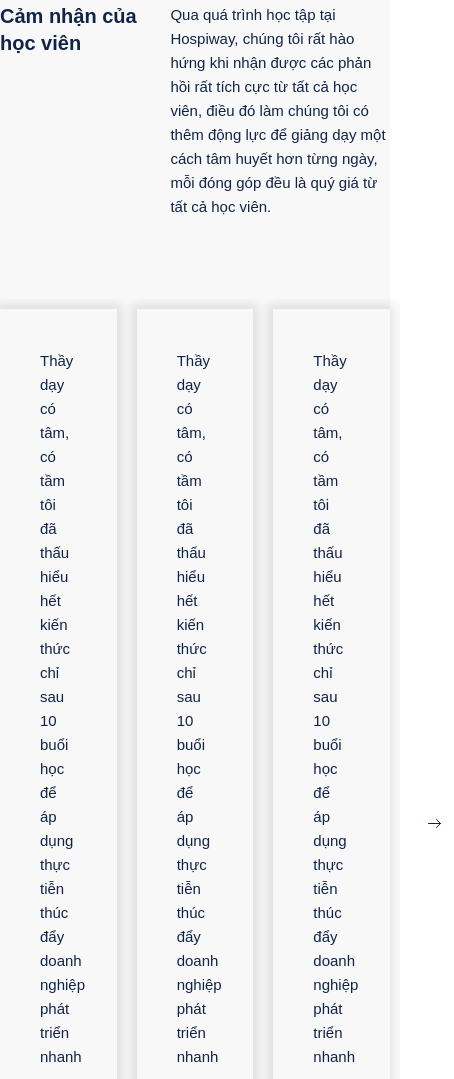
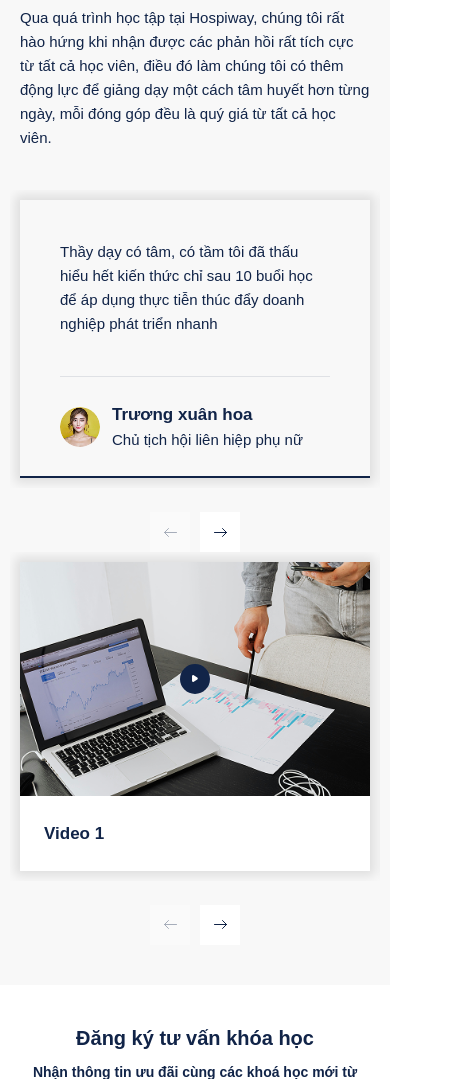
Before and after one commit to demo-ui-example/hospiway, a website with bundled scripts: page feedback.html in a window 390 px wide. Shown: the part 921-2000 px from the top of the page, 454 px wide, since content can reach past the window. Built offline with nearby package versions, Linux system fonts and the light colour scheme.

Commit message:
add mobile page fee

```diff
--- a/assets/js/index/script.js
+++ b/assets/js/index/script.js
@@ -237,20 +237,32 @@
 function swiperPageFeedback() {
   if (!document.querySelector(".swiper-teach")) return;
   var swiper = new Swiper(".swiper-teach", {
-    slidesPerView: 3,
+    slidesPerView: 1,
     spaceBetween: 20,
     navigation: {
       nextEl: ".feedback-teach .swiper-button-next",
       prevEl: ".feedback-teach .swiper-button-prev",
     },
+    breakpoints: {
+      991: {
+        slidesPerView: 3,
+        spaceBetween: 20,
+      },
+    },
   });
   if (!document.querySelector(".swiper-video")) return;
   var swiper = new Swiper(".swiper-video", {
-    slidesPerView: 3,
+    slidesPerView: 1,
     spaceBetween: 20,
     navigation: {
       nextEl: ".feedback-video .swiper-button-next",
       prevEl: ".feedback-video .swiper-button-prev",
+    },
+    breakpoints: {
+      991: {
+        slidesPerView: 3,
+        spaceBetween: 20,
+      },
     },
   });
 }
--- a/assets/scss/_feedback.scss
+++ b/assets/scss/_feedback.scss
@@ -1,11 +1,20 @@
 .feeback-sec {
   padding: 80px 0;
   background-color: #f8f8f8;
+  @media (max-width: 991px) {
+    padding: 40px 0;
+  }
   .feedback-wrap {
     display: grid;
     grid-template-columns: 4fr 6fr;
     gap: 24px;
     margin-bottom: 80px;
+    @media (max-width: 991px) {
+      grid-template-columns: 1fr;
+      gap: 16px;
+      margin-bottom: 40px;
+      padding: 0 20px;
+    }
   }
   .swiper {
     padding: 10px;
@@ -15,11 +24,23 @@
     position: relative;
     margin-left: -10px;
     margin-right: -10px;
+    @media (max-width: 991px) {
+      margin: 0;
+      padding-left: 10px;
+      padding-right: 10px;
+      padding-bottom: 64px;
+    }
     .swiper-button-next {
       right: -54px;
+      @media (max-width: 991px) {
+        right: calc(50% - 45px);
+      }
     }
     .swiper-button-prev {
       left: -54px;
+      @media (max-width: 991px) {
+        left: calc(50% - 45px);
+      }
     }
   }
   .feedback-video {
@@ -27,11 +48,23 @@
     position: relative;
     margin-left: -10px;
     margin-right: -10px;
+    @media (max-width: 991px) {
+      margin: 0;
+      padding-left: 10px;
+      padding-right: 10px;
+      padding-bottom: 64px;
+    }
     .swiper-button-next {
       right: -54px;
+      @media (max-width: 991px) {
+        right: calc(50% - 45px);
+      }
     }
     .swiper-button-prev {
       left: -54px;
+      @media (max-width: 991px) {
+        left: calc(50% - 45px);
+      }
     }
   }
   .custom-btn {
@@ -40,6 +73,10 @@
     background-color: #fff;
     margin-top: -20px;
     transition: all 0.3s ease;
+    @media (max-width: 991px) {
+      bottom: 0;
+      top: auto;
+    }
     &:hover {
       background-color: var(--color-primary);
       svg {
```
Also changed, not shown: assets/main/css/style.css, assets/main/css/style.min.css, assets/main/js/script.min.js.
